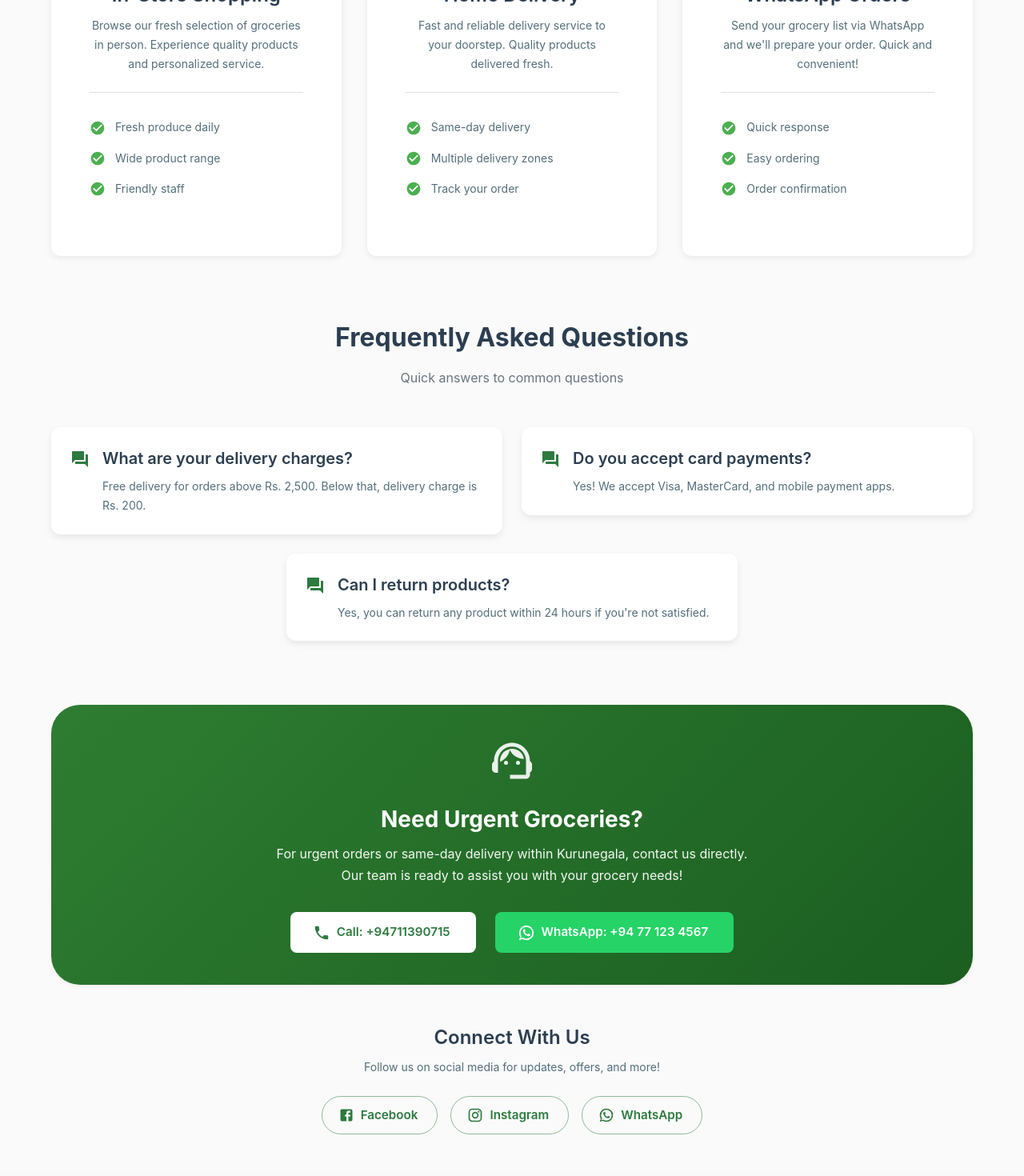
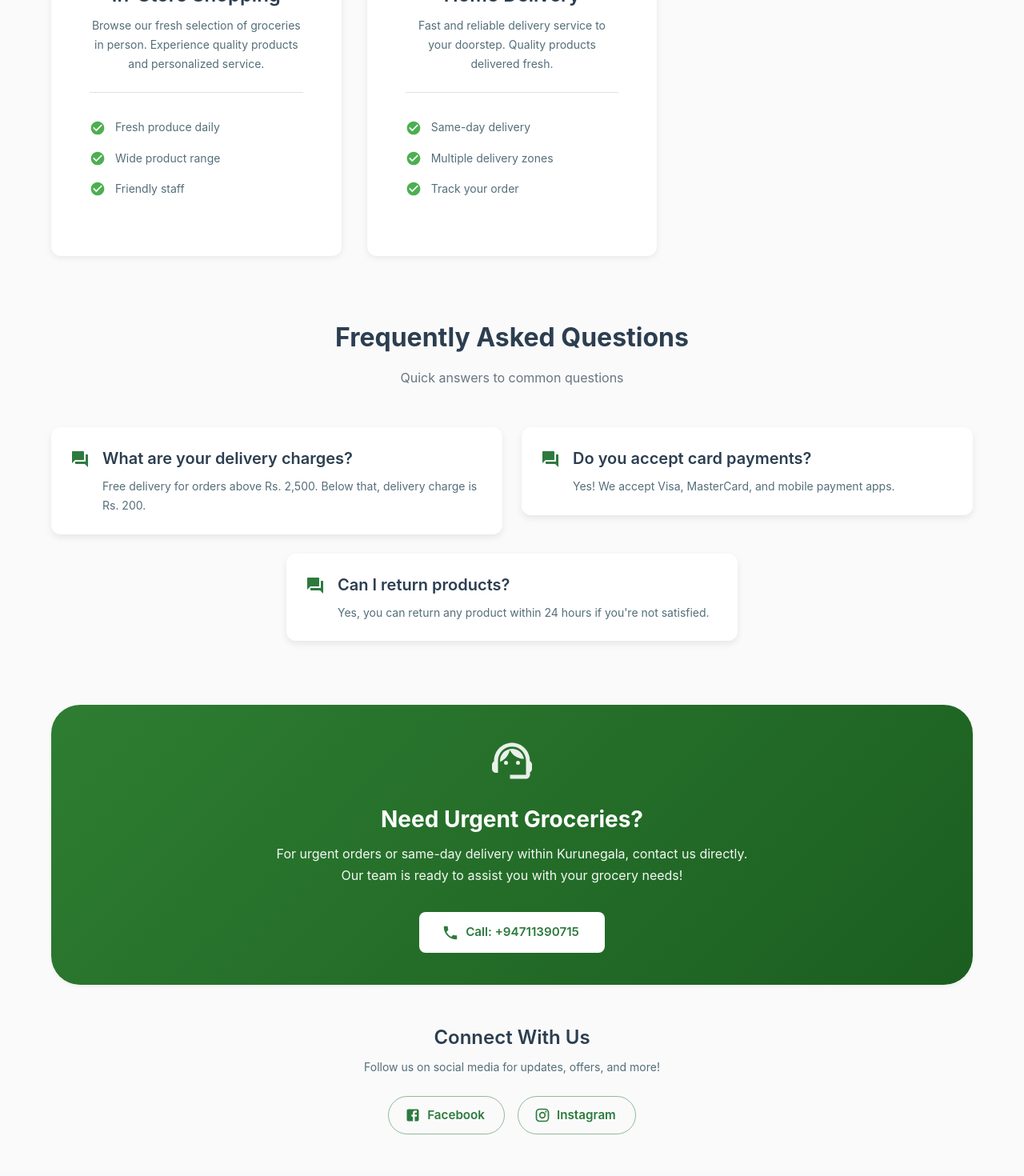
Before and after one commit to basidh20/C_C-Mart-Frontend, a React (Create React App) app: page /contact in a window 1280 px wide. Shown: the part 1760-3230 px from the top of the page at 80% size. Built offline with nearby package versions, Linux system fonts and the light colour scheme; no server answers.

Commit message:
phone num changed

```diff
--- a/src/pages/Contact/Contact.js
+++ b/src/pages/Contact/Contact.js
@@ -21,7 +21,6 @@ import {
   AccessTime,
   Store,
   LocalShipping,
-  WhatsApp,
   Facebook,
   Instagram,
   CheckCircle,
@@ -78,12 +77,6 @@ function Contact() {
       title: 'Home Delivery',
       description: 'Fast and reliable delivery service to your doorstep. Quality products delivered fresh.',
       features: ['Same-day delivery', 'Multiple delivery zones', 'Track your order'],
-    },
-    {
-      icon: <WhatsApp sx={{ fontSize: 48 }} color="primary" />,
-      title: 'WhatsApp Orders',
-      description: 'Send your grocery list via WhatsApp and we\'ll prepare your order. Quick and convenient!',
-      features: ['Quick response', 'Easy ordering', 'Order confirmation'],
     },
   ];
 
@@ -412,23 +405,6 @@ function Contact() {
             >
               Call: +94711390715
             </Button>
-            <Button
-              variant="contained"
-              size="large"
-              sx={{
-                bgcolor: '#25D366',
-                color: 'white',
-                fontWeight: 600,
-                px: 4,
-                py: 1.5,
-                '&:hover': {
-                  bgcolor: '#20BA5A',
-                },
-              }}
-              startIcon={<WhatsApp />}
-            >
-              WhatsApp: +94 77 123 4567
-            </Button>
           </Box>
         </Paper>
 
@@ -455,13 +431,6 @@ function Contact() {
             >
               Instagram
             </Button>
-            <Button
-              variant="outlined"
-              startIcon={<WhatsApp />}
-              sx={{ borderRadius: 2 }}
-            >
-              WhatsApp
-            </Button>
           </Box>
         </Box>
       </Container>
```
